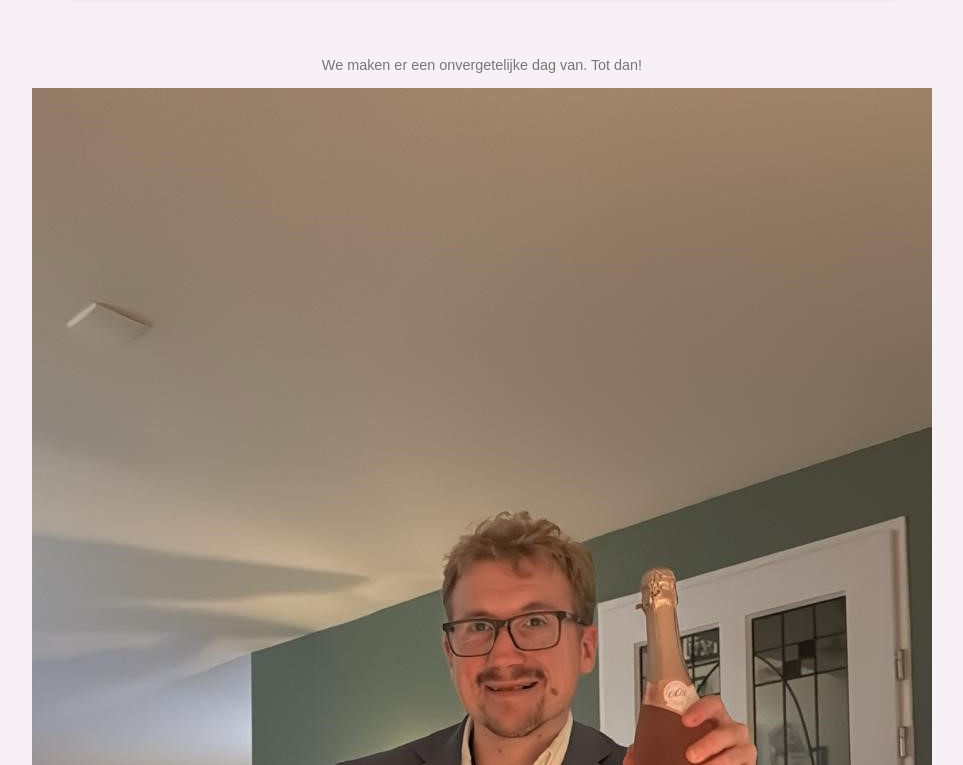
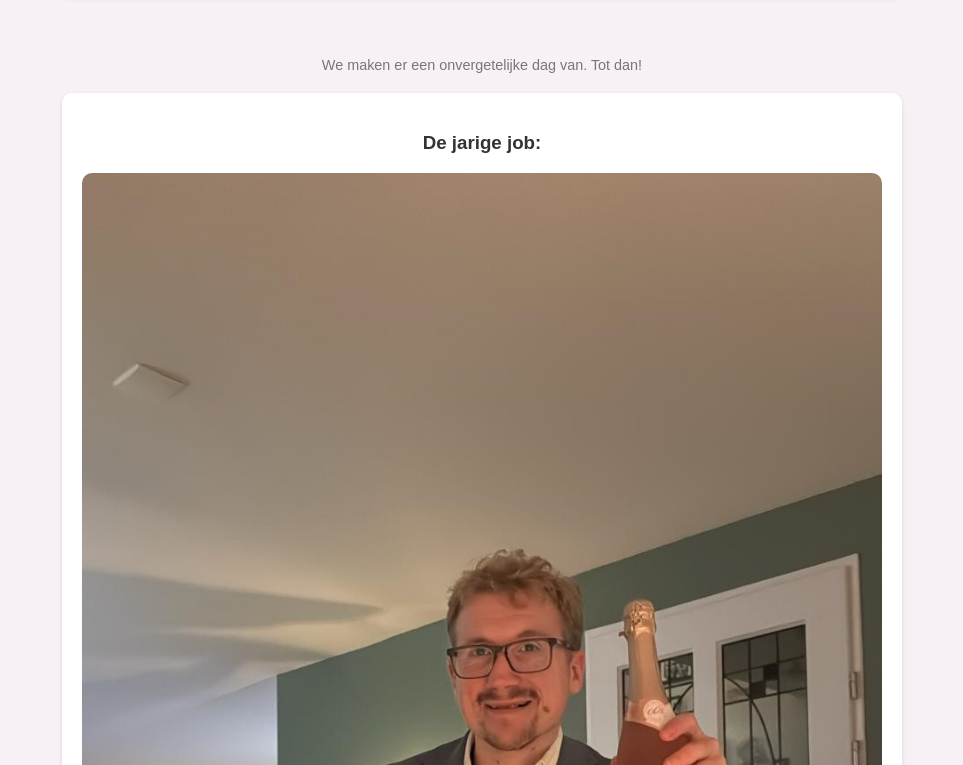
Before and after one commit to Lombardix/Maurice-Surpriseparty, a plain HTML site: page index.html in a window 1280 px wide. Shown: the part 595-1360 px from the top of the page, without its empty margins (158-1121 px from the left). Drawn offline with Linux system fonts and the light colour scheme.

Commit message:
Update index.html

```diff
--- a/index.html
+++ b/index.html
@@ -71,4 +71,7 @@
         <p>We maken er een onvergetelijke dag van. Tot dan!</p>
     </footer>
 </body>
-</html><img src="maurice.jpg" alt="Foto van Maurice">
+<div class="section">
+    <h3>De jarige job:</h3>
+    <img src="maurice.jpg" alt="Foto van Maurice" style="max-width: 100%; height: auto; border-radius: 10px;">
+</div>
```
